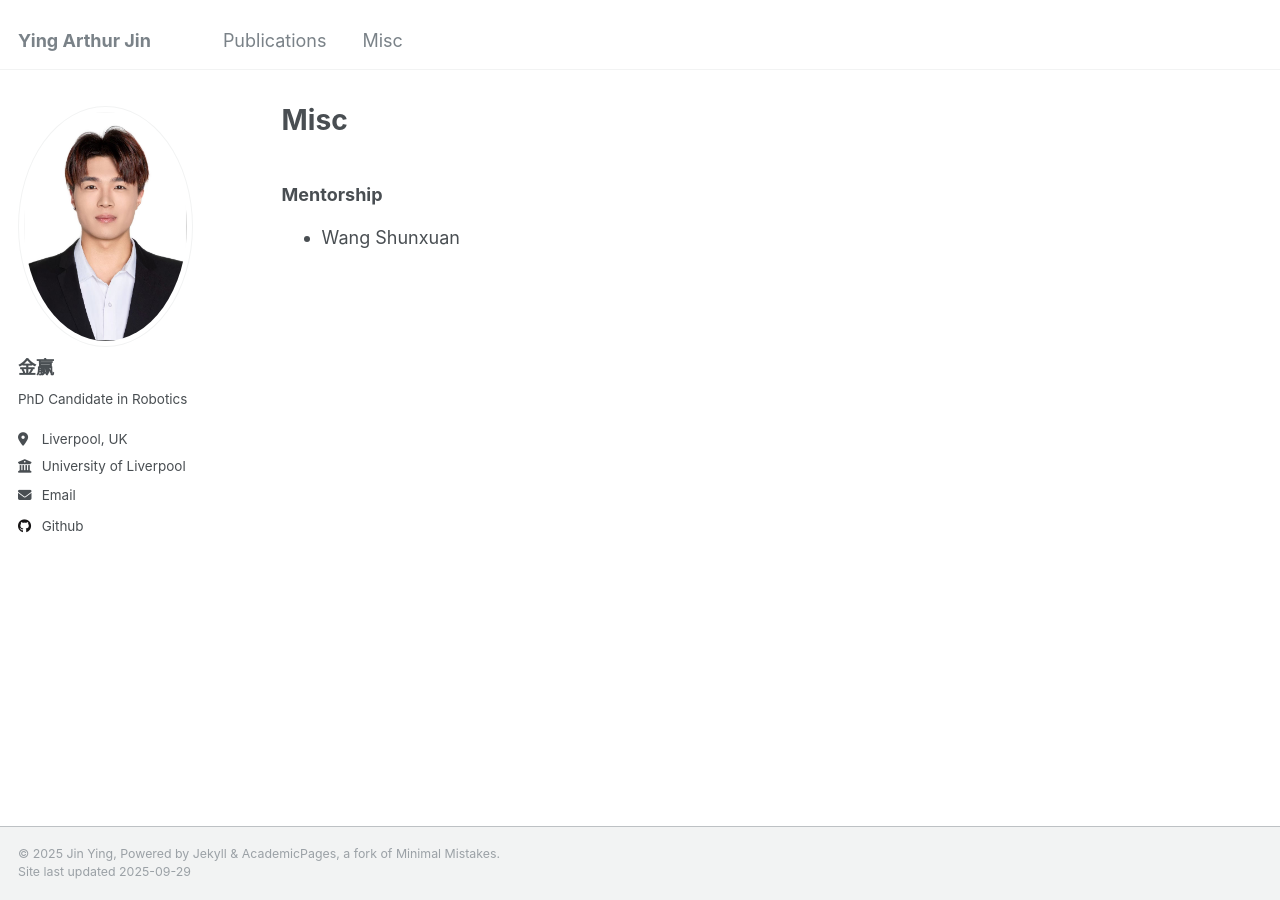
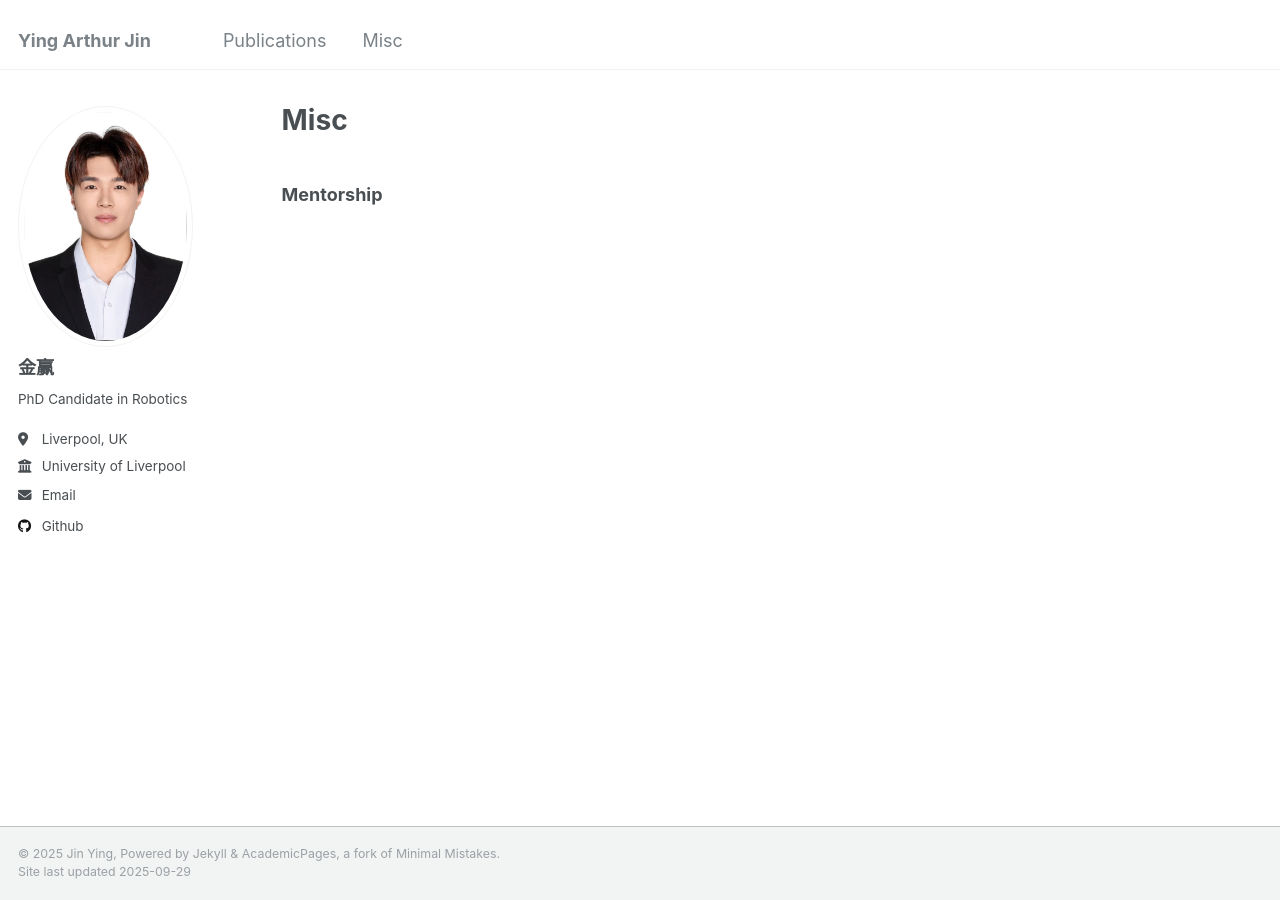
Before and after one commit to Arthuryingjin/Arthuryingjin.github.io, a Jekyll site: the page built from _pages/misc.md, in a window 1280 px wide. Built offline with Jekyll 4.4.1, drawn with Linux system fonts in a browser that asks for light colours; comment, search, counter and statistics services are not loaded.

Commit message:
Update mentorship and experience sections in misc.md
Removed Wang Shunxuan from the Mentorship section and commented out the Other Experience section.

```diff
--- a/_pages/misc.md
+++ b/_pages/misc.md
@@ -6,10 +6,8 @@ redirect_from:
   - /Misc/
   - /Misc.html
 ---
-
 ### Mentorship
 
-- Wang Shunxuan
 
 <!-- ### Other Experience
 
```
